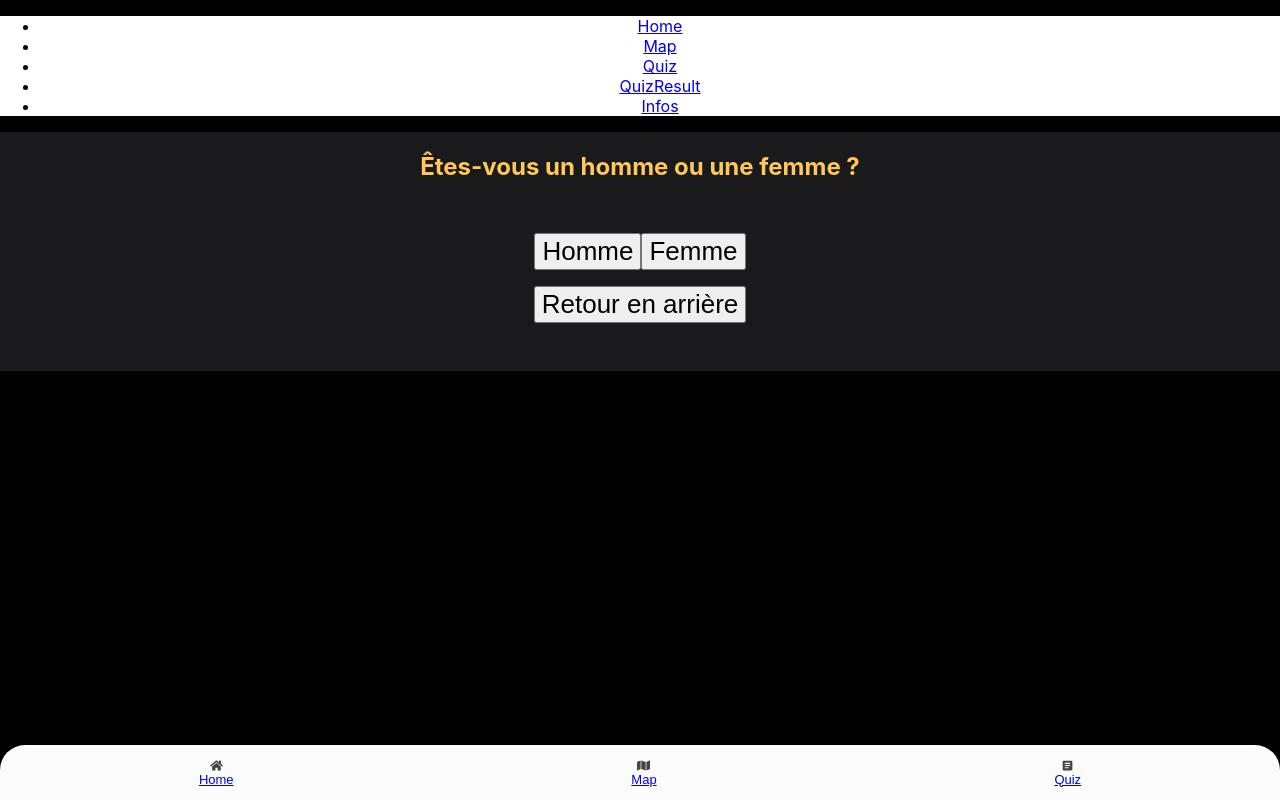
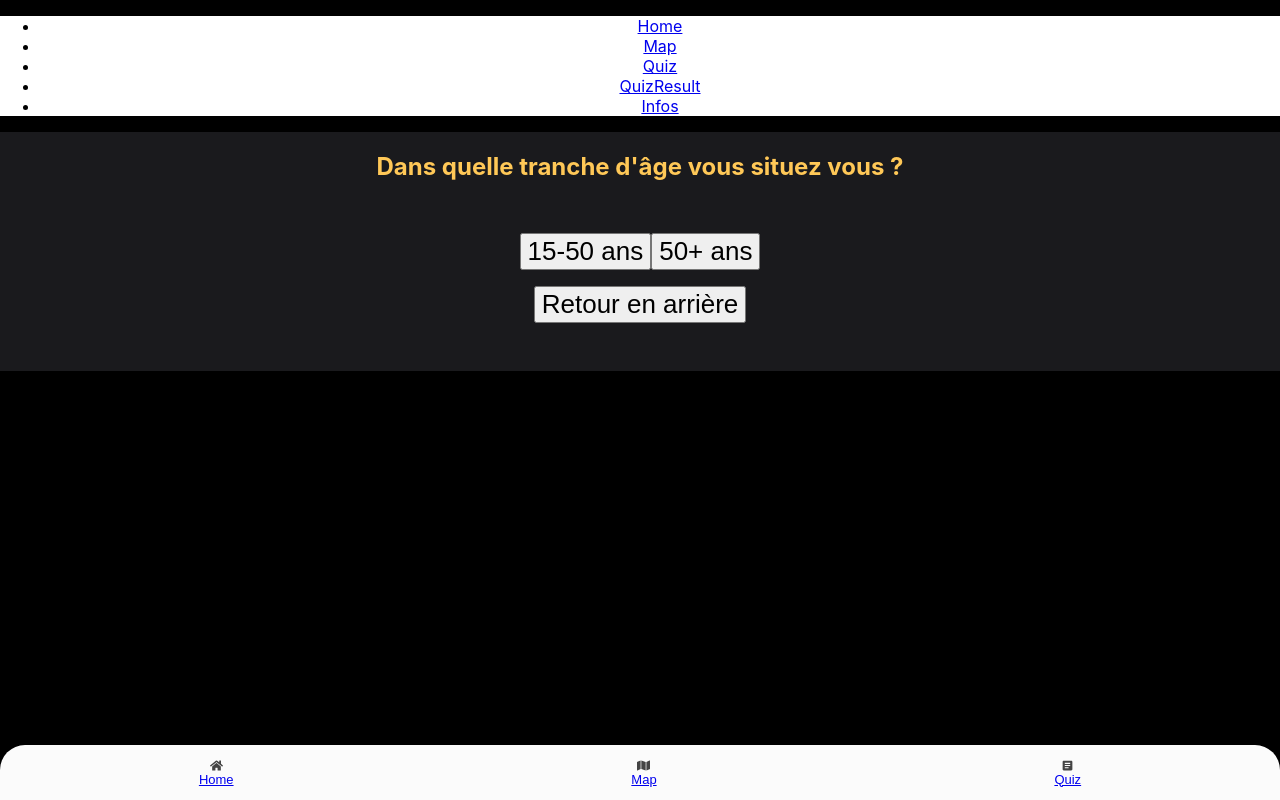
Before and after one commit to WildCodeSchool/2022-03-JS-Toulouse-project-2-actio, a React (Vite) app in the folder frontend/: page /Quiz in a window 1280 px wide. Built offline with nearby package versions, Linux system fonts and the light colour scheme.

Commit message:
modification de la logique du quiz

```diff
--- a/frontend/src/components/question.js
+++ b/frontend/src/components/question.js
@@ -1,24 +1,7 @@
 const question = [
   {
-    questionText: "Êtes-vous un homme ou une femme ?",
-    answerOptions: [{ answerText: "Homme" }, { answerText: "Femme" }],
-  },
-  {
     questionText: "Dans quelle tranche d'âge vous situez vous ?",
-    answerOptions: [
-      { answerText: "15-30 ans" },
-      { answerText: "30-50 ans" },
-      { answerText: "50+ ans" },
-    ],
-  },
-  {
-    questionText: "Quel est votre niveau de pratique sportive ?",
-    answerOptions: [
-      { answerText: "Plus de 3 fois par semaine" },
-      { answerText: "Entre 1 et 3 fois par semaine" },
-      { answerText: "Moins d'une fois par semaine" },
-      { answerText: "Moins d'une fois par mois" },
-    ],
+    answerOptions: [{ answerText: "15-50 ans" }, { answerText: "50+ ans" }],
   },
   {
     questionText: "Vous êtes plutôt sport collectif ou sport individuel ?",
@@ -28,10 +11,6 @@ const question = [
     ],
   },
   {
-    questionText: "Aimez vous la ride ?",
-    answerOptions: [{ answerText: "Oui" }, { answerText: "Non" }],
-  },
-  {
     questionText: "Aimez vous les sports de contact ?",
     answerOptions: [{ answerText: "Oui" }, { answerText: "Non" }],
   },
@@ -39,14 +18,6 @@ const question = [
     questionText: "Aimez vous les sports de glisse ?",
     answerOptions: [{ answerText: "Oui" }, { answerText: "Non" }],
   },
-  {
-    questionText: "Aimez vous les sports de balle ?",
-    answerOptions: [{ answerText: "Oui" }, { answerText: "Non" }],
-  },
-  {
-    questionText: "Vous voulez pratiquer seul ?",
-    answerOptions: [{ answerText: "Oui" }, { answerText: "Non" }],
-  },
 ];
 
 export default question;
--- /dev/null
+++ b/frontend/src/components/reponseOfQuiz.js
@@ -0,0 +1,5 @@
+function reponseOfQuiz(tableOfResult) {
+  return tableOfResult;
+}
+
+export default reponseOfQuiz;
--- a/frontend/src/pages/Quiz.css
+++ b/frontend/src/pages/Quiz.css
@@ -41,3 +41,7 @@ button:hover {
 .current-answer {
   color: #ffc857;
 }
+
+.tableResult {
+  color: #ffc857;
+}
--- a/frontend/src/pages/Quiz.jsx
+++ b/frontend/src/pages/Quiz.jsx
@@ -7,8 +7,10 @@ function Quiz() {
   const [currentQuestion, setCurrentQuestion] = useState(0);
   const [showResult, setShowResult] = useState(false);
   const [answer, setAnswer] = useState("");
+  const [tableOfResult, setTableOfResult] = useState([]);
   const handleAnswerButtonClick = (event) => {
     setAnswer(event.target.value);
+    setTableOfResult([...tableOfResult, event.target.value]);
     const nextQuestion = currentQuestion + 1;
     setCurrentQuestion(currentQuestion + 1);
     if (nextQuestion < question.length) {
@@ -42,6 +44,9 @@ function Quiz() {
           <p className="current-answer">{answer}</p>
         </div>
         <div>
+          <p className="tableResult">{tableOfResult}</p>
+        </div>
+        <div>
           <button
             type="button"
             className="quiz-return-button"
--- a/frontend/src/pages/QuizResult.jsx
+++ b/frontend/src/pages/QuizResult.jsx
@@ -1,12 +1,14 @@
 import React from "react";
 import "./QuizResult.css";
+import reponseOfQuiz from "../components/reponseOfQuiz";
 
 function QuizResult() {
   return (
-    <div className="quizz-result">
+    <div className="quiz-result">
       <h2>
         Les resultats sont tombés, voici les activités que nous vous proposons :
       </h2>
+      <p>{reponseOfQuiz}</p>
     </div>
   );
 }
```
Also changed, not shown: frontend/src/components/quizChoice.js (deleted, +0 -31 lines).
